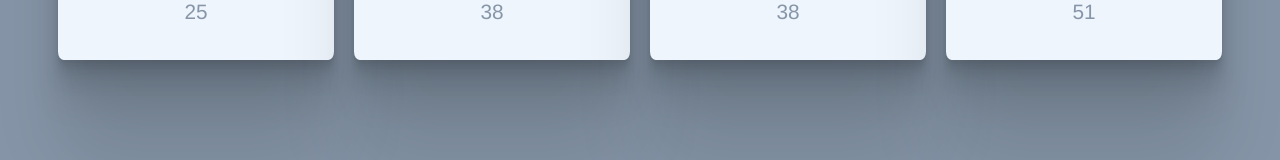
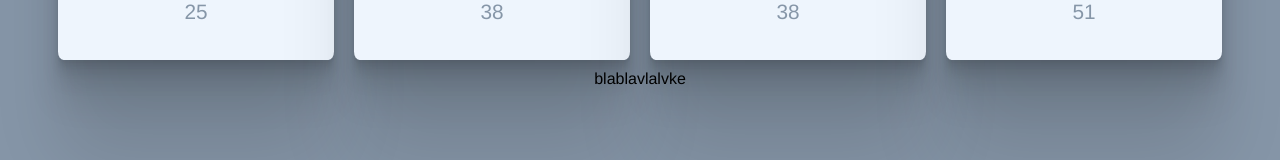
Before and after one commit to Juliasavransky/Actors-Gallery, a React (Create React App) app: page / in a window 1280 px wide. Shown: the part 485-645 px from the top of the page. Built offline with nearby package versions, Linux system fonts and the light colour scheme.

Commit message:
adding actors page

```diff
--- a/src/App.js
+++ b/src/App.js
@@ -4,8 +4,7 @@ import ActorModel from './DataModules/ActorModel';
 import ActorGallery from './components/ActorGallery';
 import { render } from 'react-dom';
 import axios from 'axios';
-
-
+import ActorsPage from './components/ActorsPage'
 
 
 class App extends React.Component {
@@ -29,13 +28,11 @@ componentDidMount(){
   })
 }
 
-
-
-
   render() {
     return (
       <div className="App">
         <ActorGallery actors={this.state.actors} />
+        <ActorsPage/>
       </div>
     );
   }
--- a/src/components/ActorGallery.js
+++ b/src/components/ActorGallery.js
@@ -2,10 +2,6 @@
 import React, { Component } from 'react';
 import ActorComp from './ActorComp';
 
-
-// Create an ActorGallery component (under the "components" folder).
-//  At first the components receives an array of actors as
-//   a prop and prints it to a div in the render function
 
 class ActorGallery extends React.Component {
     constructor(props) {
--- /dev/null
+++ b/src/components/ActorsPage.js
@@ -0,0 +1,13 @@
+import React, { Component } from 'react';
+
+class ActorsPage extends Component {
+    render() {
+        return (
+            <div className="p-actors">
+                blablavlalvke
+            </div>
+        );
+    }
+}
+
+export default ActorsPage;
```
Also changed, not shown: src/DataModules/ActorModel.js (+0 -7 lines), src/components/ActorComp.js (+0 -12 lines).
